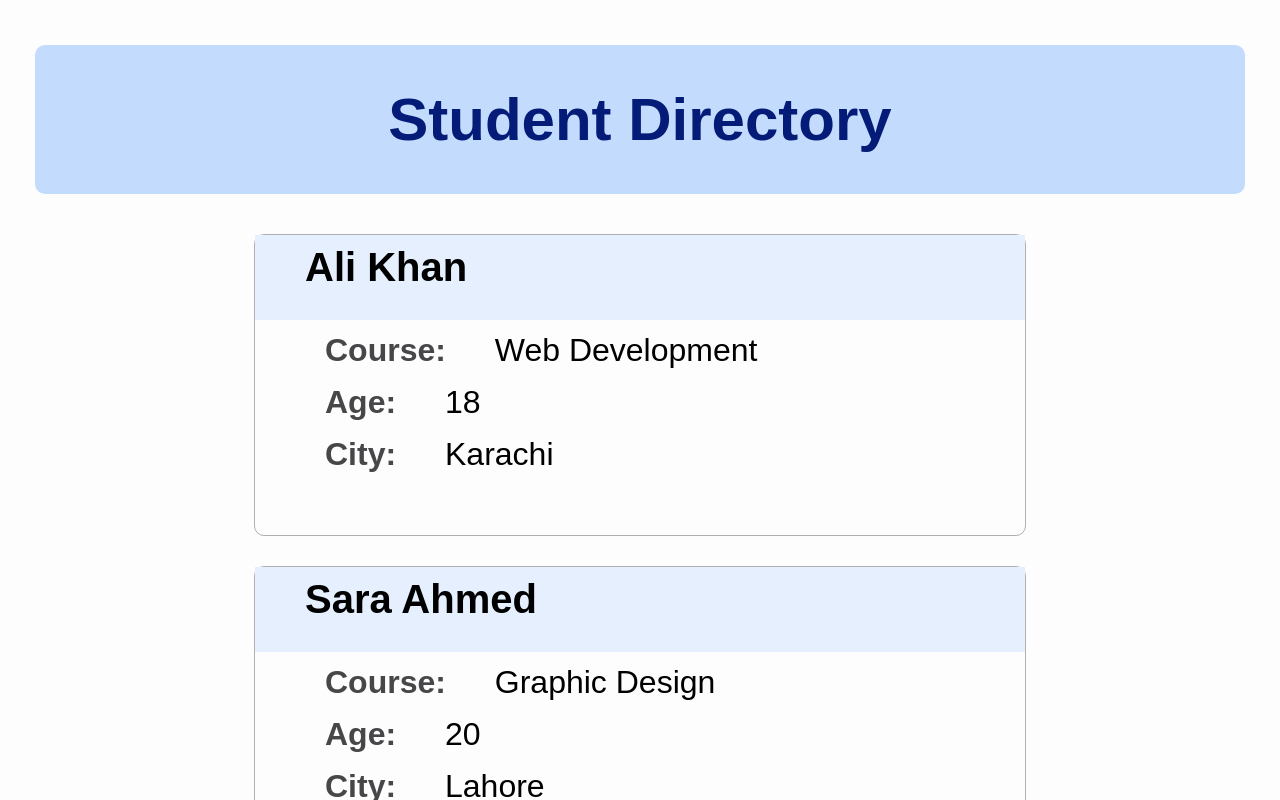
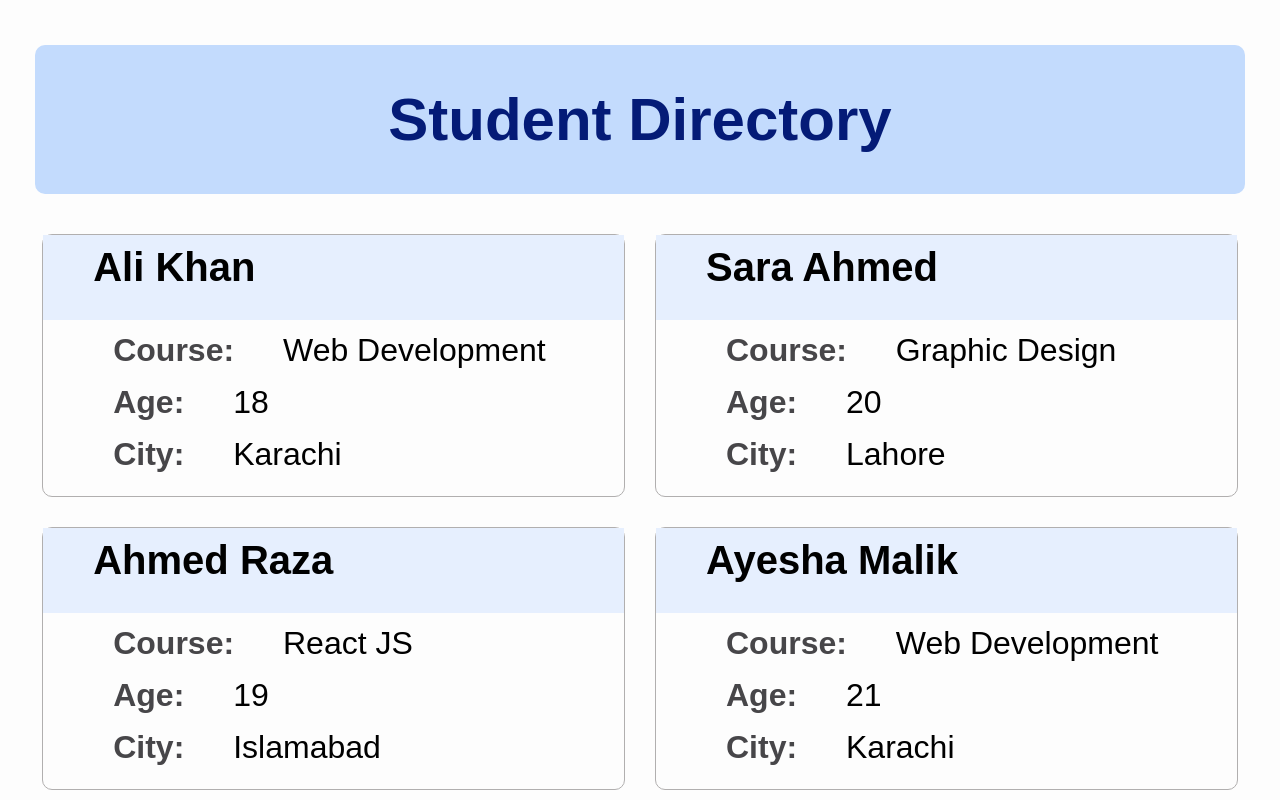
Before and after one commit to amctech106/react-card-assignment, a Preact app: page / in a window 1280 px wide. Shown: the top 800 px of the page. Built offline with nearby package versions, Linux system fonts and the light colour scheme.

Commit message:
سی ایس ایس اپڈیٹ

```diff
--- a/src/index.css
+++ b/src/index.css
@@ -24,8 +24,8 @@ justify-content: center;
 
 
 .cards{
-width: 770px;
-height: 300px;
+width: 48%;
+  height: 50%;
 border: 1px solid #b1afaf;
 border-radius: 10px;
 
@@ -59,70 +59,10 @@ p{
 
 }
 
-/* --- آپ کی اصل CSS (بالکل سیم) --- */
-body{
-  margin: 0;
-  padding: 5px 35px;
-  background-color: #FDFDFD;
-  font-family: Arial, Helvetica, sans-serif;
-}
-.heading{
-  font-size: 60px;
-  font-weight: bold;
-  text-align: center;
-  background-color: #C3DBFD;
-  padding: 40px ;
-  border-radius: 10px;
-  color: #041B77;
-}
 
-.main{
-  display: flex;
-  flex-direction: row;
-  flex-wrap: wrap;
-  gap: 30px;
-  justify-content: center;
-}
-
-.cards{
-  width: 770px;
-  height: 300px;
-  border: 1px solid #b1afaf;
-  border-radius: 10px;
-}
-
-div.names{
-  background-color: #E6EFFE;
-  padding: 10px 0px 30px 50px;
-  font-weight: 900;
-  font-size: 40px;
-  margin-bottom: 20px;
-  margin-top: 0px;
-}
-
-span.keys{
-  font-weight: 600;
-  font-size: xx-large;
-  color: #474649;
-  line-height: 20px ;
-  margin-top: 0%;
-  margin-right: 20px;
-  padding: 20px;
-}
-
-p{
-  font-size:xx-large;
-  line-height: 20px;
-  margin-top: 0%;
-  padding-left: 50px;
-}
+/* ریسپانسو کا سیکشن یہاں سے شروع ہورہا ہے  */
 
 
-/* =========================================
-   RESPONSIVE CSS (Media Queries) یہ سی ایس ایس اے آئی سے لکھوائی ہے ڈیسک ٹاپ والی خود لکھی ہے
-   ========================================= */
-
-/* ٹیبلٹ اور چھوٹی لیپ ٹاپ اسکرینز کے لیے (900px یا اس سے کم) */
 @media (max-width: 900px) {
   body {
     padding: 5px 20px;
@@ -166,7 +106,8 @@ p{
   }
 }
 
-/* موبائل اسکرینز کے لیے (600px یا اس سے کم) */
+/* چھ سو پکسل والی یا اس سے کم ڈوائسز کے لیے  */
+
 @media (max-width: 600px) {
   body {
     padding: 5px 12px;
@@ -199,7 +140,8 @@ p{
   }
 }
 
-/* بہت چھوٹی موبائل اسکرینز کے لیے (400px یا اس سے کم) */
+/* چارسو پکسل والی ڈوائسز کےلیے  */
+
 @media (max-width: 400px) {
   .heading {
     font-size: 22px;
```
